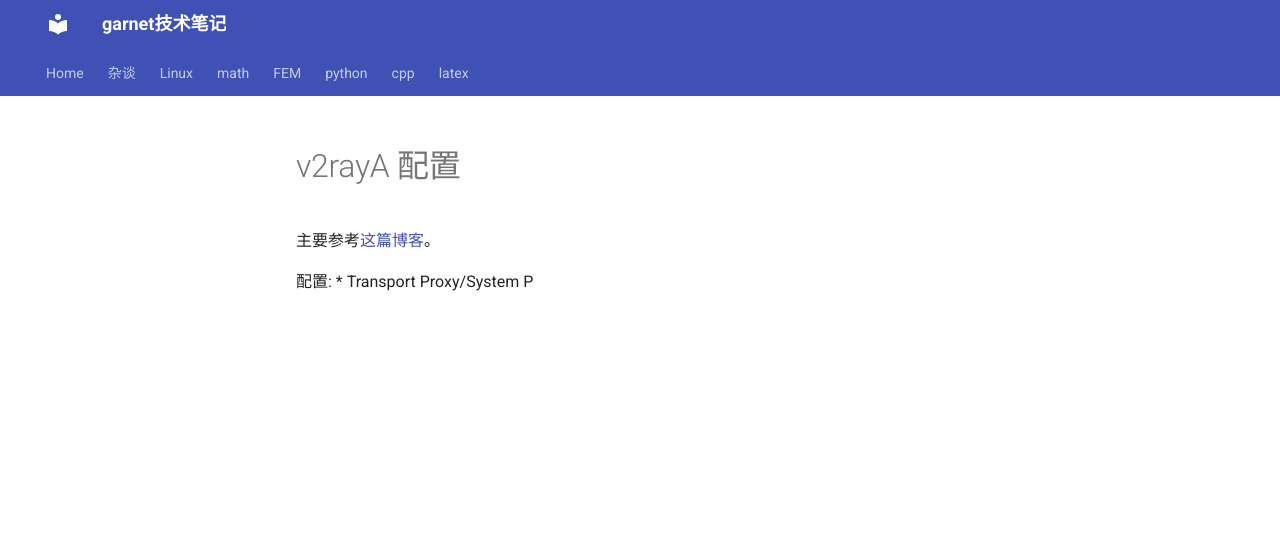
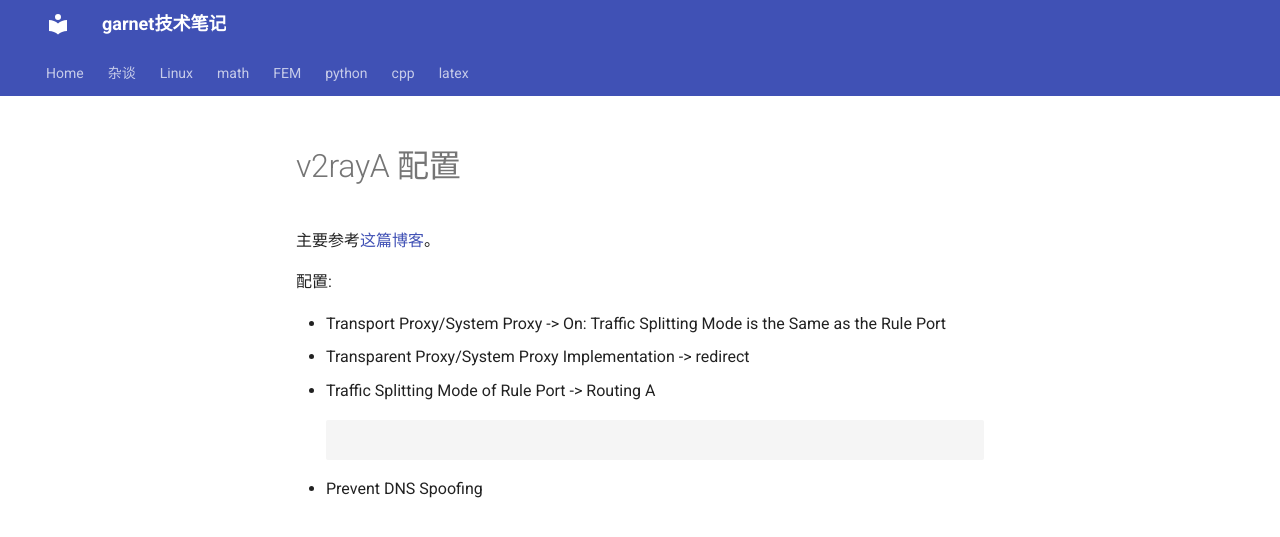
Before and after one commit to ymma98/technotes, an MkDocs documentation site: the page built from docs/Linux/v2raya配置.md, in a window 1280 px wide. Shown: the top 537 px of the page. Built offline with MkDocs 1.6.1 and Material for MkDocs 9.7.7, drawn with Linux system fonts in a browser that asks for light colours.

Commit message:
docs/Linux/v2raya配置.md updated from https://stackedit.cn/

````diff
--- a/docs/Linux/v2raya配置.md
+++ b/docs/Linux/v2raya配置.md
@@ -3,7 +3,14 @@
 主要参考[这篇博客](https://manateelazycat.github.io/2023/06/23/best-proxy/)。
 
 配置:
-* Transport Proxy/System P
+
+* Transport Proxy/System Proxy -> On: Traffic Splitting Mode is the Same as the Rule Port
+* Transparent Proxy/System Proxy Implementation -> redirect
+* Traffic Splitting Mode of Rule Port -> Routing A
+```bash
+
+```
+* Prevent DNS Spoofing
 <!--stackedit_data:
-eyJoaXN0b3J5IjpbLTQ2MTA2NDAxOF19
+eyJoaXN0b3J5IjpbLTkzMDc3Njg5Ml19
 -->
````
